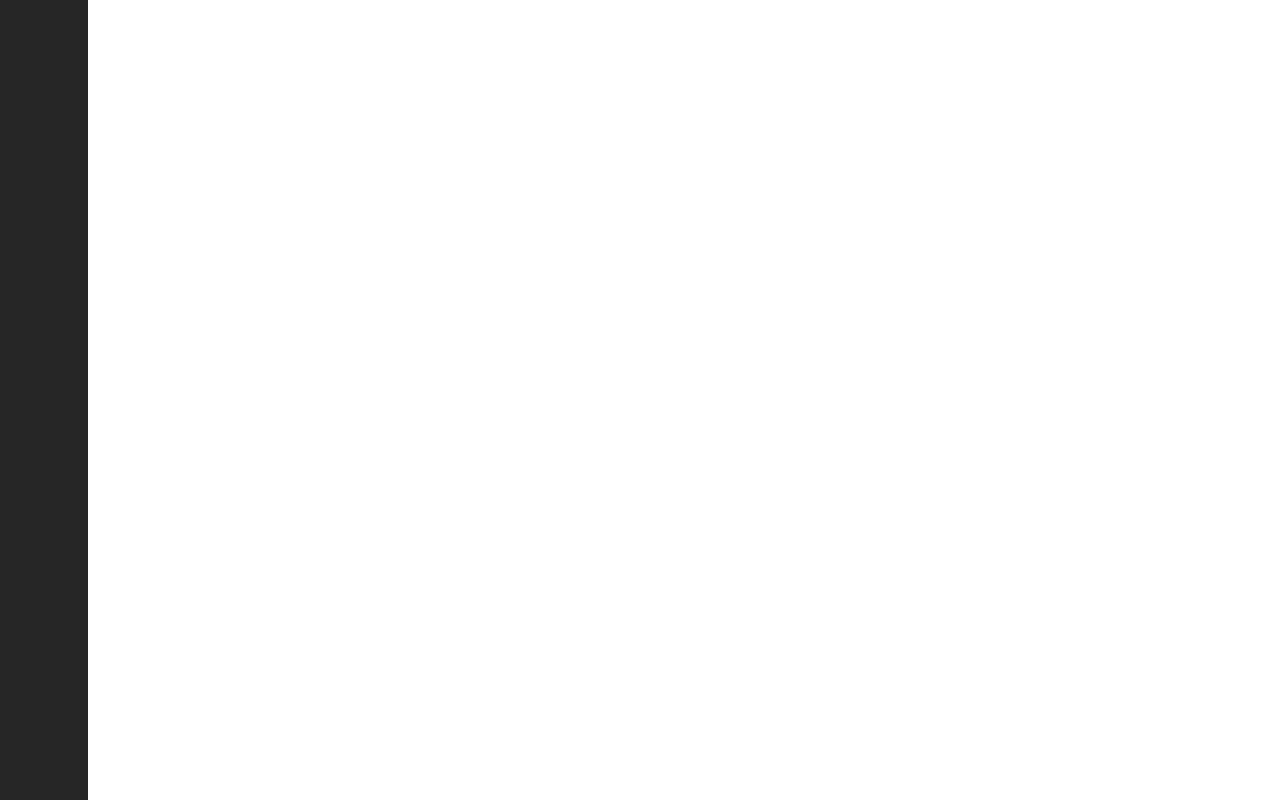
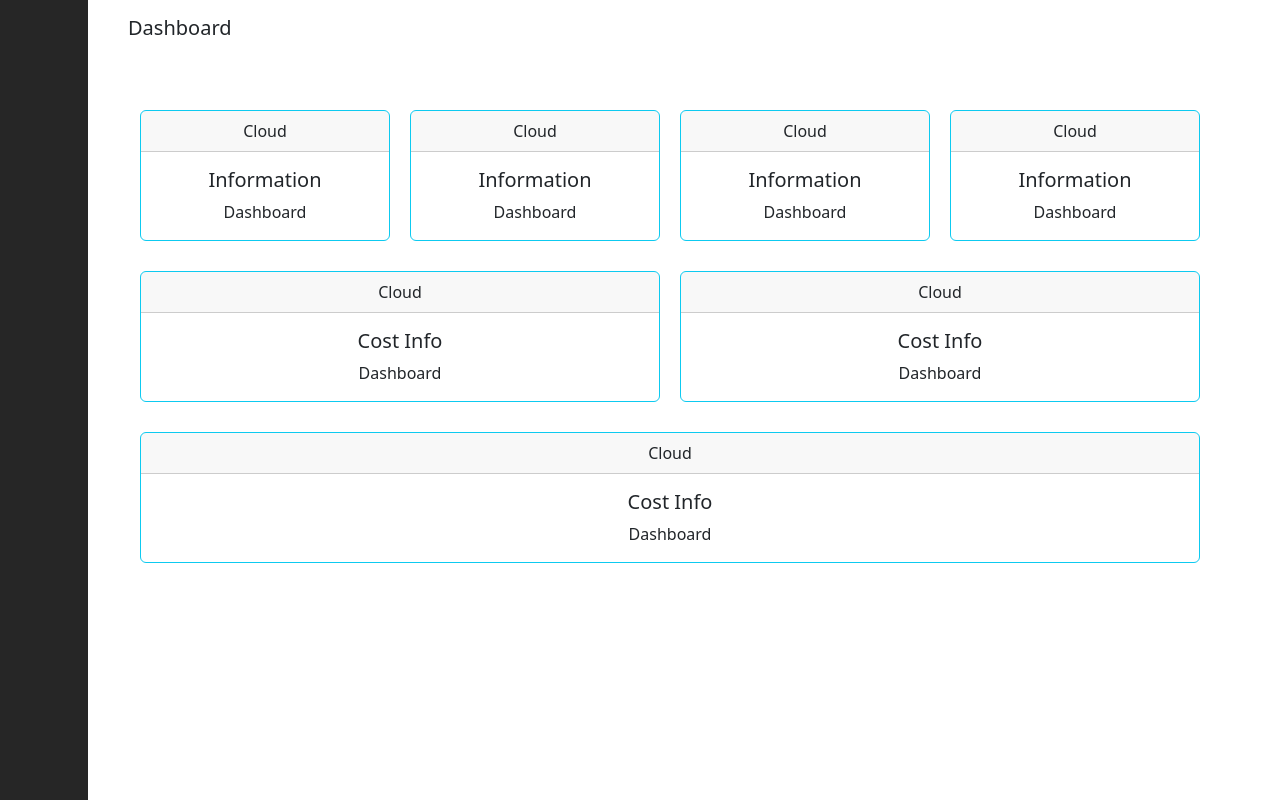
Before and after one commit to oidc-soma/aerosquirrel, a React (Create React App) app in the folder client/aerosquirrel_client/: page /dashboard in a window 1280 px wide. Built offline with nearby package versions, Linux system fonts and the light colour scheme.

Commit message:
Dashboard layout implemented

```diff
--- /dev/null
+++ b/client/aerosquirrel_client/src/pages/Dashboard.css
@@ -0,0 +1,17 @@
+.dashboardGrid {
+    display: grid;
+    grid-template-columns: repeat(4, 1fr);
+    grid-gap: 20px;
+}
+
+.mapchartGrid {
+    display: grid;
+    grid-template-columns: repeat(2, 1fr);
+    grid-gap: 20px;
+}
+
+.costexplorerGrid {
+    display: grid;
+    grid-template-columns: repeat(1, 1fr);
+    grid-gap: 20px;
+}
--- a/client/aerosquirrel_client/src/pages/Dashboard.tsx
+++ b/client/aerosquirrel_client/src/pages/Dashboard.tsx
@@ -1,12 +1,73 @@
 import React from 'react';
+import Cards from '../components/cards/Cards';
+import './Dashboard.css';
+import styled from 'styled-components';
+
+const DashboardLabel = styled.h1`
+  position: absolute;
+  left: 8rem;
+  top: 1rem;
+
+  font-size: 20px;
+`;
+
 
 function Dashboard() {
 
-
-    return(
-        <>
-        </>
-    )
+    return (
+      <>
+      <DashboardLabel>Dashboard</DashboardLabel>
+        <div
+          className="dashboardGrid"
+          style={{
+            marginLeft: "140px",
+            paddingTop: "110px",
+            paddingRight: "5rem",
+          }}
+        >
+          {[...Array(4)].map((_, i) => (
+            <Cards
+              key={i}
+              HeaderTitle="Cloud"
+              SecondaryTitle="Information"
+              Content="Dashboard"
+            />
+          ))}
+        </div>
+        <div
+          className="mapchartGrid"
+          style={{
+            marginLeft: "140px",
+            paddingTop: "30px",
+            paddingRight: "5rem",
+          }}
+        >
+          {[...Array(2)].map((_, i) => (
+            <Cards
+              key={i}
+              HeaderTitle="Cloud"
+              SecondaryTitle="Cost Info"
+              Content="Dashboard"
+            />
+          ))}
+        </div>
+        <div
+          className="costexplorerGrid"
+          style={{
+            marginLeft: "140px",
+            paddingTop: "30px",
+            paddingRight: "5rem",
+          }}
+        >
+          <Cards
+            key={0}
+            HeaderTitle="Cloud"
+            SecondaryTitle="Cost Info"
+            Content="Dashboard"
+          />
+        </div>
+      </>
+    );
 }
 
 export default Dashboard;
--- a/client/aerosquirrel_client/src/pages/Settings.tsx
+++ b/client/aerosquirrel_client/src/pages/Settings.tsx
@@ -1,8 +1,59 @@
 import React from 'react';
+import styled from 'styled-components';
+
+const SettingsLabel = styled.h1`
+  position: absolute;
+  left: 8rem;
+  top: 1rem;
+
+  font-size: 20px;
+`;
+
+const PrefLabel = styled.h1`
+  position: absolute;
+  left: 8rem;
+  top: 5rem;
+  font-size: 15px;
+`
+
+const UserNameLabel = styled.h1`
+  position: absolute;
+  left: 8rem;
+  top: 10rem;
+  font-size: 15px;
+`;
+
+const UserNameContentLabel = styled.h1`
+  position: absolute;
+  left: 8rem;
+  top: 12rem;
+  font-size: 25px;
+`;
+
+const Hr = styled.hr`
+    position: absolute;
+    left: 0px;
+    top: 20rem;
+    width: 2px;
+`;
+
+const UserBillLine = styled.div`
+    position: absolute;
+    left: 300px;
+    top: 20rem;
+    background-color: black;
+`
 
 function Settings() {
     return(
         <>
+        <SettingsLabel>Settings</SettingsLabel>
+        <PrefLabel>Profile</PrefLabel>
+        <UserNameLabel>Username </UserNameLabel>
+        <UserNameContentLabel>TestUSER</UserNameContentLabel>
+        <UserBillLine>___</UserBillLine>
+
+        <hr />
         </>
     )
 }
```
